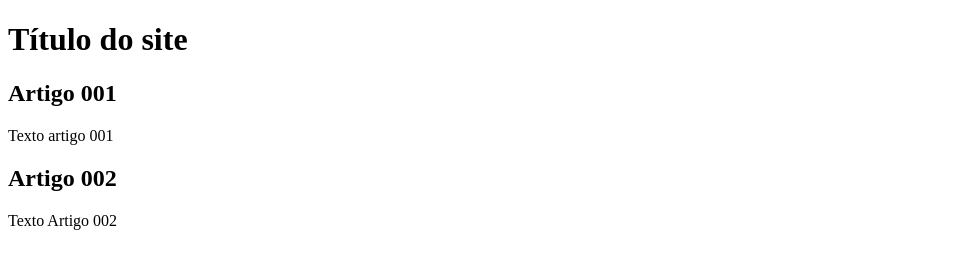
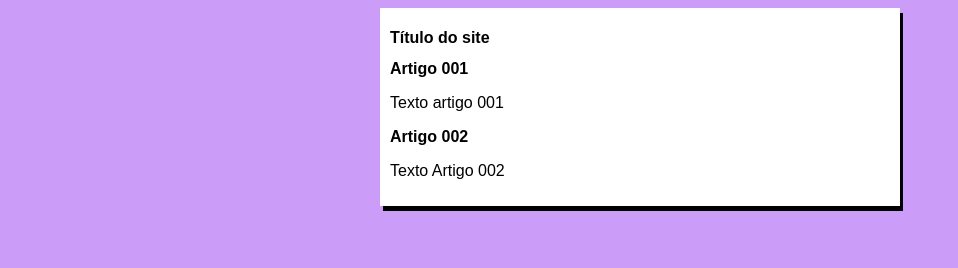
Before and after one commit to leozinhocarrera/Projeto-site, a plain HTML site: page index.html in a window 1280 px wide. Shown: the whole page, without its empty margins (0-958 px from the left). Drawn offline with Linux system fonts and the light colour scheme.

Commit message:
iniciei o design

```diff
--- /dev/null
+++ b/estilos/style.css
@@ -0,0 +1,17 @@
+* {
+    font-family: Arial, Helvetica, sans-serif;
+    font-size: 16px;
+}
+
+body {
+    background-color: rgb(204,157, 248);
+
+}
+
+main {
+    background-color: white;
+    width: 500px;
+    margin: auto;
+    padding: 10PX;
+    box-shadow: 3px 5px rgb(0,0,0.473);
+}
--- a/index.html
+++ b/index.html
@@ -4,6 +4,7 @@
     <meta charset="UTF-8">
     <meta name="viewport" content="width=device-width, initial-scale=1.0">
     <title>Título do Site</title>
+    <link rel="stylesheet" href="estilos/style.css">
 </head>
 <body>
     <main>
```
